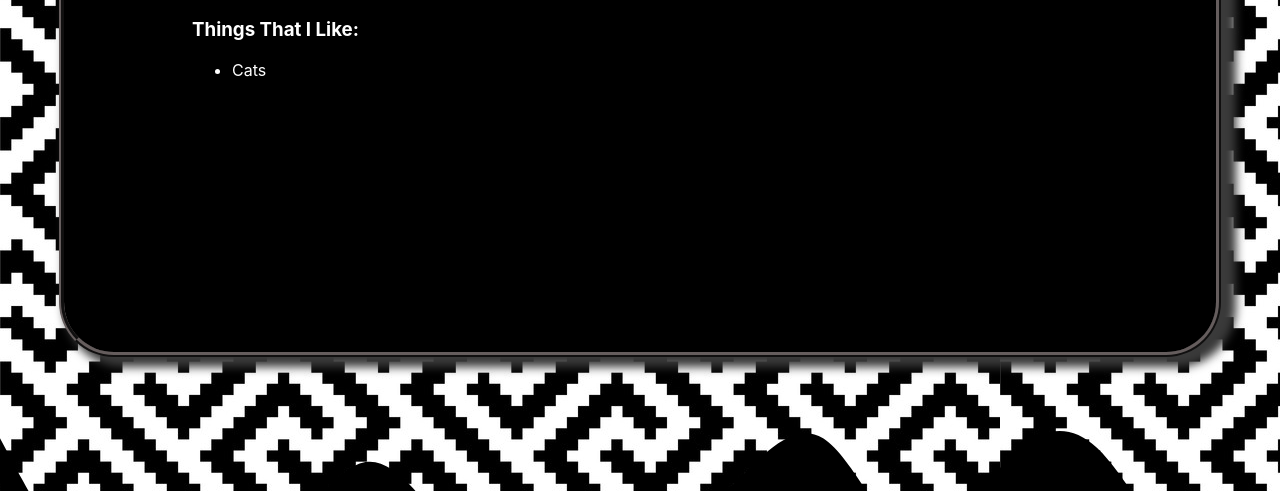
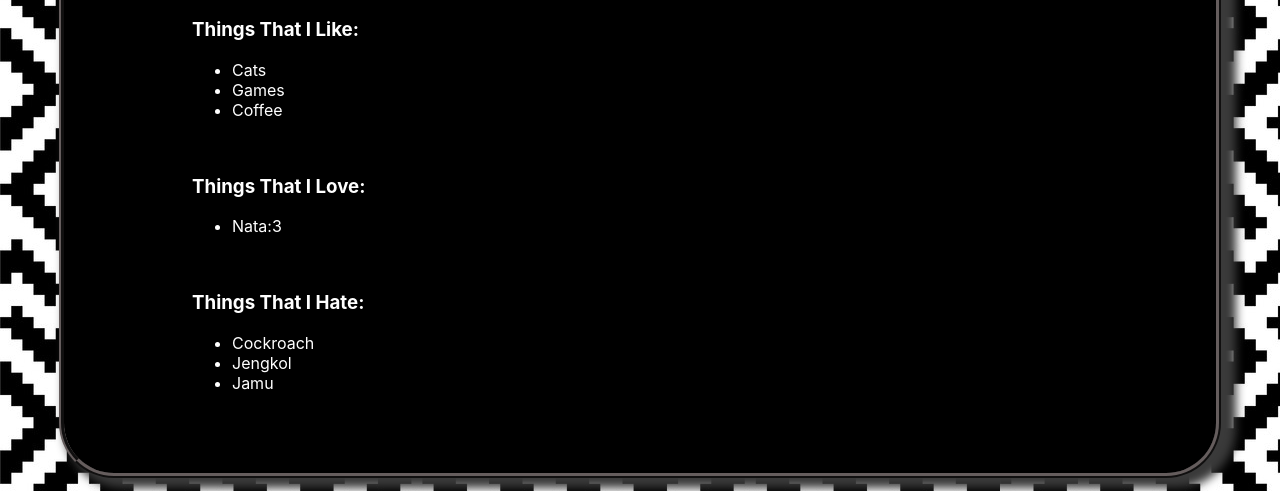
Before and after one commit to ukinon/TugasBesarWebDasar, a plain HTML site: page personal.html in a window 1280 px wide. Shown: the part 461-952 px from the top of the page. Drawn offline with nearby package versions, Linux system fonts and the light colour scheme.

Commit message:
fixfixweb

```diff
--- a/personal.css
+++ b/personal.css
@@ -23,7 +23,6 @@ z-index: 950;
   text-decoration: none;
   font-size: 17px;
   transition: all 0.5s;
- ;
 }
 
 .navbar a:hover {
@@ -107,7 +106,7 @@ main
 {
     background-color: rgb(0, 0, 0);
     padding-top: 5%;
-    padding-bottom: 20%;
+    padding-bottom: 5%;
     padding-left:  10%;
     padding-right: 10%;
     box-shadow: 10px 5px 10px 10px #3a3a3a;
--- a/personal.html
+++ b/personal.html
@@ -29,7 +29,21 @@
     <h3>Things That I Like: </h3>
     <ul>
         <li>Cats</li>
+        <li>Games</li>
+        <li>Coffee</li>
     </ul>
+    <br>
+    <h3>Things That I Love: </h3>
+    <ul>
+    <li>Nata:3</li>
+    </ul>
+    <br>
+    <h3>Things That I Hate: </h3>
+    <ul>
+    <li>Cockroach</li>
+    <li>Jengkol</li>
+    <li>Jamu</li>
+</ul>
 </main>
 <svg  class="footerwave" xmlns="http://www.w3.org/2000/svg" viewBox="0 0 1440 320"><path fill="#000000" fill-opacity="1" d="M0,96L17.1,128C34.3,160,69,224,103,229.3C137.1,235,171,181,206,176C240,171,274,213,309,202.7C342.9,192,377,128,411,122.7C445.7,117,480,171,514,213.3C548.6,256,583,288,617,288C651.4,288,686,256,720,229.3C754.3,203,789,181,823,149.3C857.1,117,891,75,926,96C960,117,994,203,1029,213.3C1062.9,224,1097,160,1131,122.7C1165.7,85,1200,75,1234,106.7C1268.6,139,1303,213,1337,234.7C1371.4,256,1406,224,1423,208L1440,192L1440,320L1422.9,320C1405.7,320,1371,320,1337,320C1302.9,320,1269,320,1234,320C1200,320,1166,320,1131,320C1097.1,320,1063,320,1029,320C994.3,320,960,320,926,320C891.4,320,857,320,823,320C788.6,320,754,320,720,320C685.7,320,651,320,617,320C582.9,320,549,320,514,320C480,320,446,320,411,320C377.1,320,343,320,309,320C274.3,320,240,320,206,320C171.4,320,137,320,103,320C68.6,320,34,320,17,320L0,320Z"></path></svg>
 </body>
```
Also changed, not shown: index.html (+1 -1 lines), style.css (+12 -5 lines).
